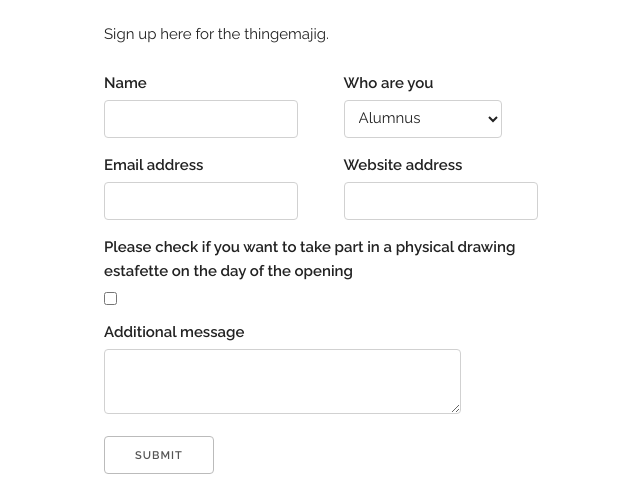
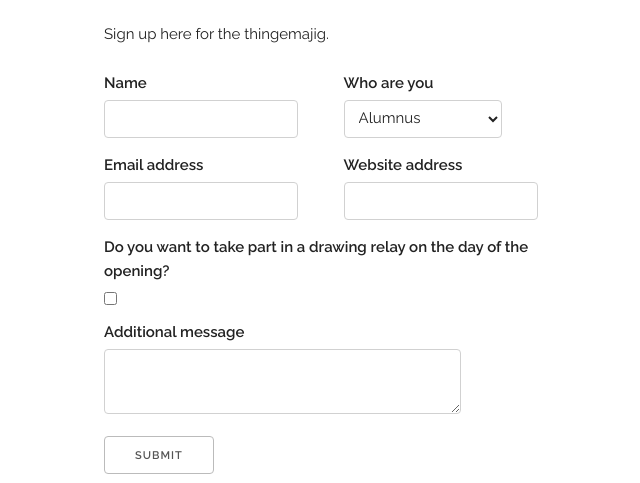
Before and after one commit to Maxic/rsvp, a Django app: page /rsvp/ in a window 1280 px wide. Shown: the part 279-762 px from the top of the page, without its empty margins (56-696 px from the left). Run offline with Django 3.2, Linux system fonts and the light colour scheme.

Commit message:
Removed some stuff

```diff
--- a/gettingstarted/settings.py
+++ b/gettingstarted/settings.py
@@ -25,7 +25,7 @@ BASE_DIR = os.path.dirname(os.path.dirname(os.path.abspath(__file__)))
 SECRET_KEY = 'CHANGE_ME!!!! (P.S. the SECRET_KEY environment variable will be used, if set, instead).'
 
 # SECURITY WARNING: don't run with debug turned on in production!
-DEBUG = True
+DEBUG = False
 
 ALLOWED_HOSTS = []
 
--- a/rsvp/forms.py
+++ b/rsvp/forms.py
@@ -1,12 +1,8 @@
 from django.forms import ModelForm
 from .models import Attendee
-from django.utils.translation import ugettext_lazy as _
 
 
 class Attendeeform(ModelForm):
     class Meta:
         model = Attendee
         fields = ['name', 'email', 'websiteAddress', 'role', 'takePart', 'additionalMessage']
-        labels = {
-            'takePart': _('Do you want to take part in a physical drawing estafette on the day of the opening?'),
-        }
--- a/rsvp/templates/index.html
+++ b/rsvp/templates/index.html
@@ -62,7 +62,7 @@
           </div>
           <div class="row">
           <div class="twelve columns">
-            <label for="takePartInput">Please check if you want to take part in a physical drawing estafette on the day of the opening</label>
+            <label for="takePartInput">Do you want to take part in a drawing relay on the day of the opening?</label>
             <div align="left">
               {{form.takePart}}
             </div>
```
Also changed, not shown: 1 other file.
